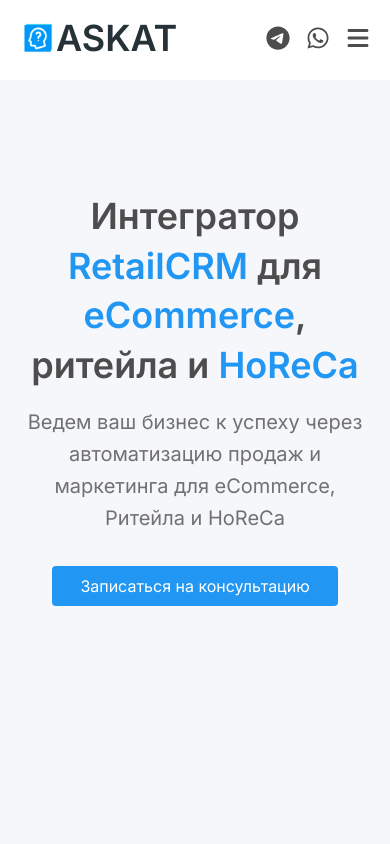
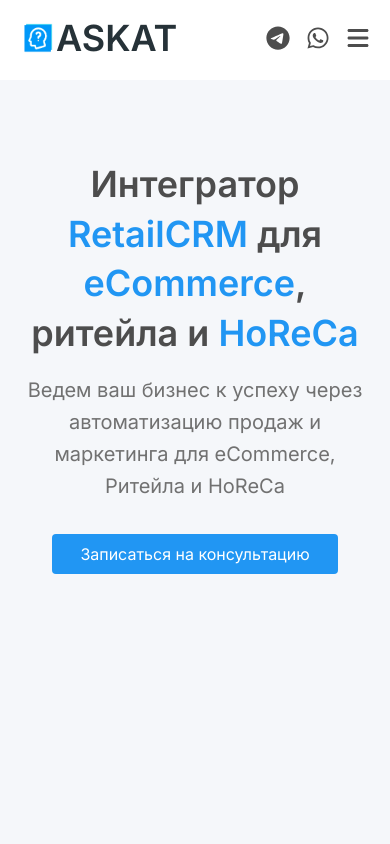
Before and after one commit to vladdlevshuk/askat-landing-page, a React (Vite) app: page / in a window 390 px wide. Shown: the top 844 px of the page. Built offline with nearby package versions, Linux system fonts and the light colour scheme.

Commit message:
fix: reduce Y padding in home for mobile devices

```diff
--- a/src/components/Clients.jsx
+++ b/src/components/Clients.jsx
@@ -9,7 +9,6 @@
 import company8 from '../assets/company/company8.png'
 import company9 from '../assets/company/company9.png'
 
-// Массив с импортированными картинками, их классами и атрибутами alt
 const companyLogos = [
   { src: company1, width: 'w-32', alt: 'RetailCRM Logo', link: 'https://www.retailcrm.ru/' },
   { src: company2, width: 'w-20', alt: 'Мой склад Logo', link: 'https://www.moysklad.ru/by/' },
@@ -22,7 +21,7 @@
   { src: company9, width: 'w-24', alt: 'Abcp Logo', link: 'https://www.abcp.ru/' },
 ];
 
-const Services = () => {
+const Clients = () => {
   return (
     <div className='md:px-14 px-4 py-16 max-w-screen2xl mx-auto' style={{ maxWidth: '1440px' }}>
       <div className='text-center my-8'>
@@ -42,4 +41,4 @@
   );
 }
 
-export default Services;
+export default Clients;
--- a/src/components/Home.jsx
+++ b/src/components/Home.jsx
@@ -6,7 +6,7 @@
   return (
     <div className='bg-neutralSilver mx-auto'>
         <div className='lg:px-14 px-5 max-w-screen-2xl mx-auto' style={{height: '92vh', maxWidth: '1440px'}}>
-            <div className="my-20  py-28 flex flex-col lg:flex-row-reverse items-center justify-between gap-12">
+            <div className="my-20  py-20 md:28 flex flex-col lg:flex-row-reverse items-center justify-between gap-12">
                 <div className='hidden lg:block w-full md:w-auto justify-center'>
                     <img src={banner1} alt="Banner" className='w-full md:w-auto' style={{maxWidth: '500px'}}/>
                 </div>
```
